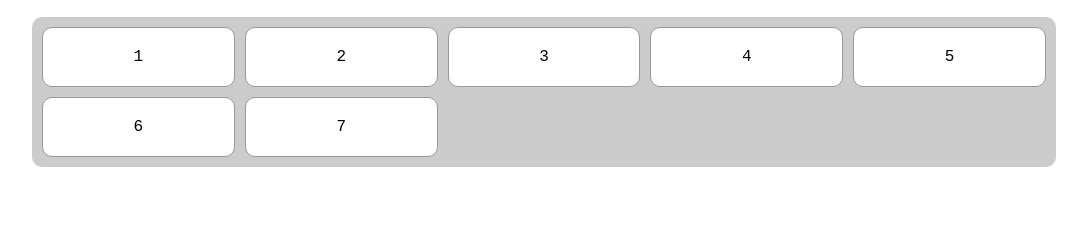
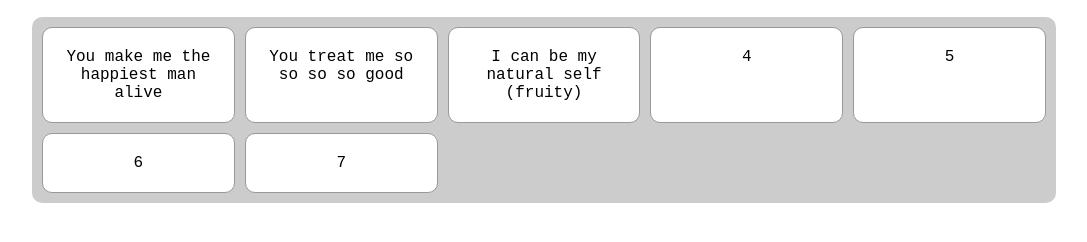
Before and after one commit to jonathanphuung/sfj, a plain HTML site: page index.html in a window 1280 px wide. Shown: the part 446-688 px from the top of the page, without its empty margins (96-1183 px from the left). Drawn offline with Linux system fonts and the light colour scheme.

Commit message:
adding text in the  bloxes

```diff
--- a/index.html
+++ b/index.html
@@ -22,9 +22,9 @@
         <h2>Reasons Why I Lava You</h2>
     </div>
     <div class="container">
-        <div class="block">1</div>
-        <div class="block">2</div>
-        <div class="block">3</div>
+        <div class="block">You make me the happiest man alive</div>
+        <div class="block">You treat me so so so so good</div>
+        <div class="block">I can be my natural self (fruity)</div>
         <div class="block">4</div>
         <div class="block">5</div>
         <div class="block">6</div>
```
